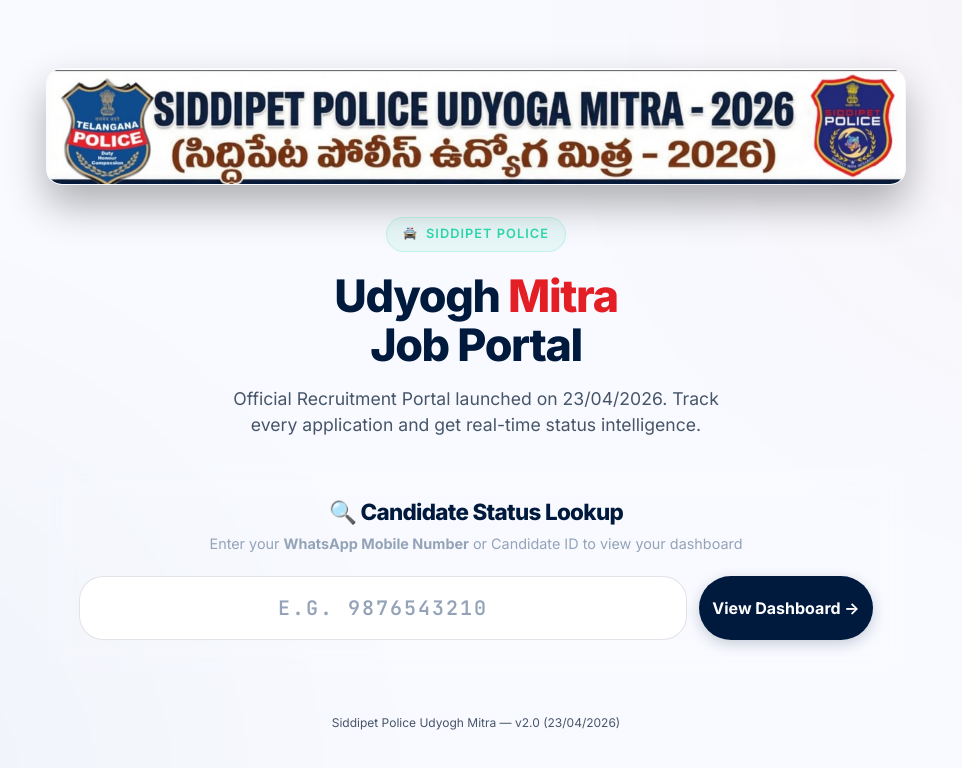
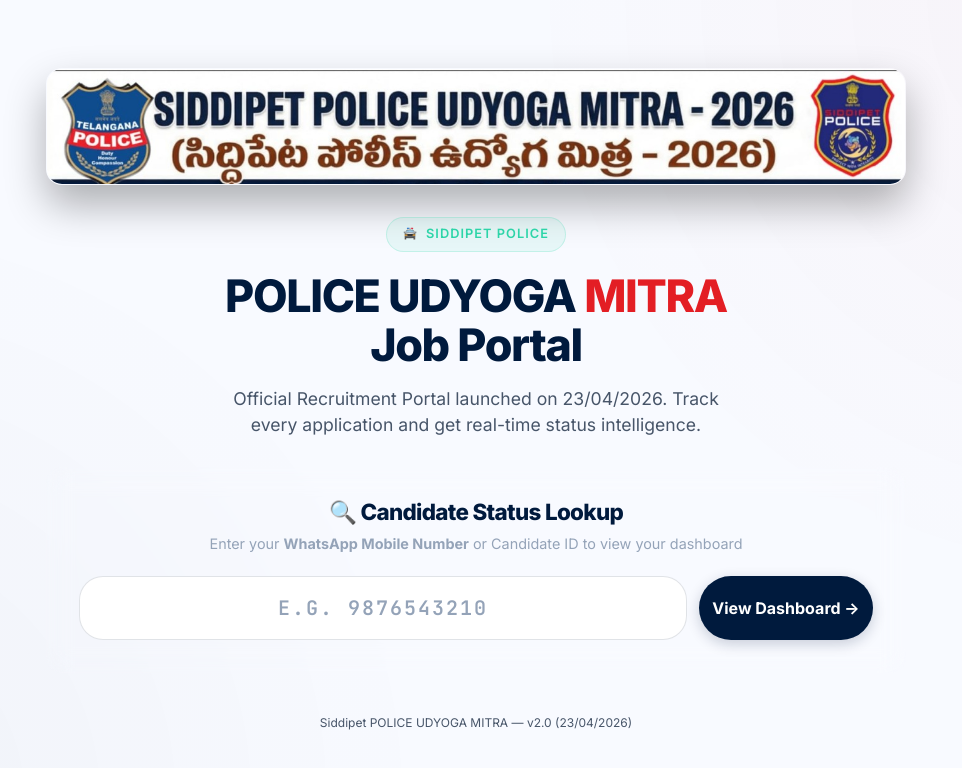
Before and after one commit to GOODBOYKITTU272/Police-job-mela, a Next.js app: page / in a window 1280 px wide. Shown: the top 768 px of the page, without its empty margins (164-1126 px from the left). Built offline with nearby package versions, Linux system fonts and the light colour scheme.

Commit message:
Branding Update: Replace Udyoga Mitra with POLICE UDYOGA MITRA

```diff
--- a/src/app/candidate/[cid]/page.tsx
+++ b/src/app/candidate/[cid]/page.tsx
@@ -141,7 +141,7 @@
         <div className="animate-fade-in" style={S.bannerWrap}>
           <img
             src="/banner.png"
-            alt="Siddipet Police Udyoga Mitra 2026"
+            alt="Siddipet POLICE UDYOGA MITRA 2026"
             style={S.bannerImg}
           />
         </div>
--- a/src/app/layout.tsx
+++ b/src/app/layout.tsx
@@ -2,9 +2,9 @@
 import "./globals.css";
 
 export const metadata: Metadata = {
-  title: "Siddipet Police Udyogh Mitra — Job Portal",
+  title: "Siddipet POLICE UDYOGA MITRA — Job Portal",
   description:
-    "Official Job Mela portal for Siddipet Police. Track applications, pipeline status, and smart matching across multiple job opportunities launched on 23/04/2026.",
+    "Official POLICE UDYOGA MITRA Job Mela portal for Siddipet Police. Track applications, pipeline status, and smart matching across multiple job opportunities.",
 };
 
 export default function RootLayout({
--- a/src/app/page.tsx
+++ b/src/app/page.tsx
@@ -33,7 +33,7 @@
             Siddipet Police
           </div>
           <h1 style={styles.heading}>
-            Udyogh <span style={styles.headingAccent}>Mitra</span>
+            POLICE UDYOGA <span style={styles.headingAccent}>MITRA</span>
             <br />
             Job Portal
           </h1>
@@ -78,7 +78,7 @@
         {/* Footer */}
         <footer style={styles.footer}>
           <p style={styles.footerText}>
-            Siddipet Police Udyogh Mitra — v2.0 (23/04/2026)
+            Siddipet POLICE UDYOGA MITRA — v2.0 (23/04/2026)
           </p>
         </footer>
       </main>
```
